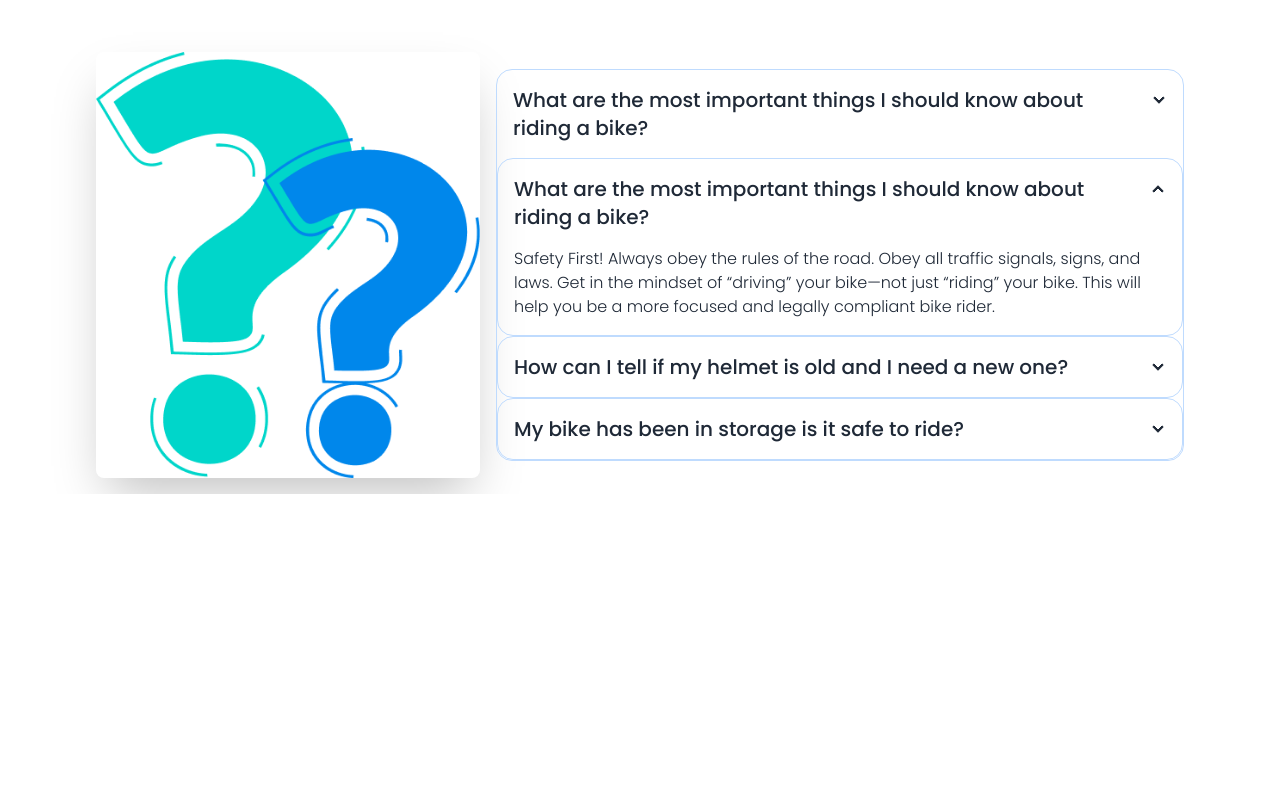
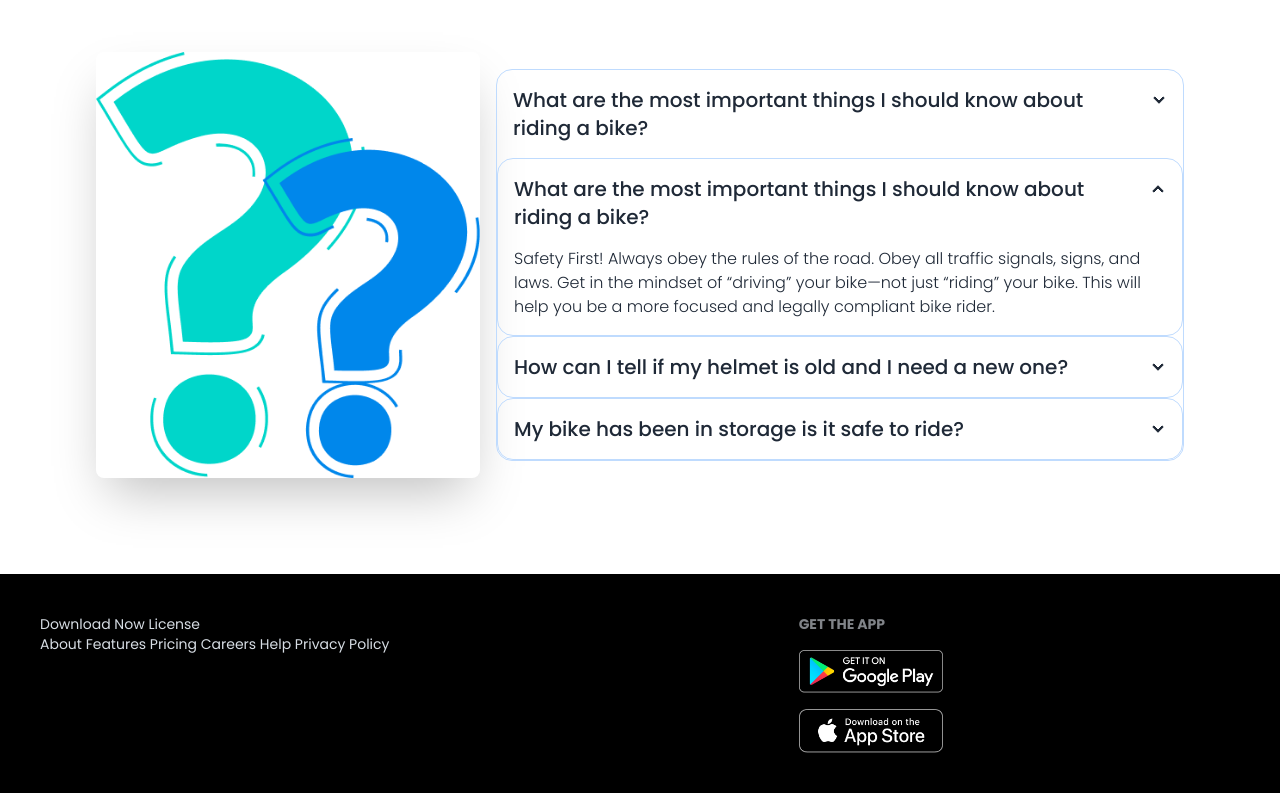
Before and after one commit to sufianminhaz/biker-zone-resources, a plain HTML site: page index.html in a window 1280 px wide. Shown: the part 1426-2219 px from the top of the page. Before the commit the page ends 1920 px from the top, so only its background shows below. Drawn offline with nearby package versions, Linux system fonts and the light colour scheme.

Commit message:
almost done mt projects

```diff
--- a/index.html
+++ b/index.html
@@ -273,7 +273,30 @@
 
 
        <!-- footer section -->
-        <footer></footer>
+        <footer class="pt-20">
+            <footer class="footer bg-black text-neutral-content p-10">
+                <aside>
+
+                  <p>
+                    Download Now   License
+                    <br />
+                    About   Features   Pricing   Careers   Help   Privacy   Policy
+                  </p>
+                </aside>
+                <nav class="pl-24">
+                  <h6 class="footer-title ">Get The App</h6>
+                  <div class="grid grid-cols-1 gap-4">
+
+                    <a>
+                     <img class="w-36 " src="images/others/android.png" alt="">
+                    </a>
+                    <a>
+                      <img class="w-36 " src="images/others/ios.png" alt="">
+                    </a>
+                  </div>
+                </nav
+                </footeer>
+        </footer>
 
 </body>
 </html>
```
